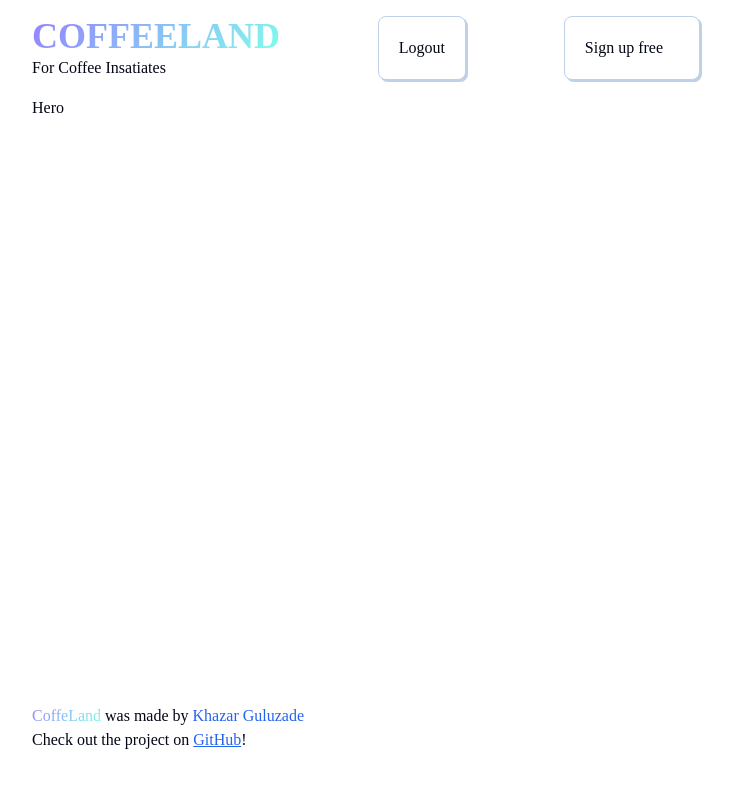
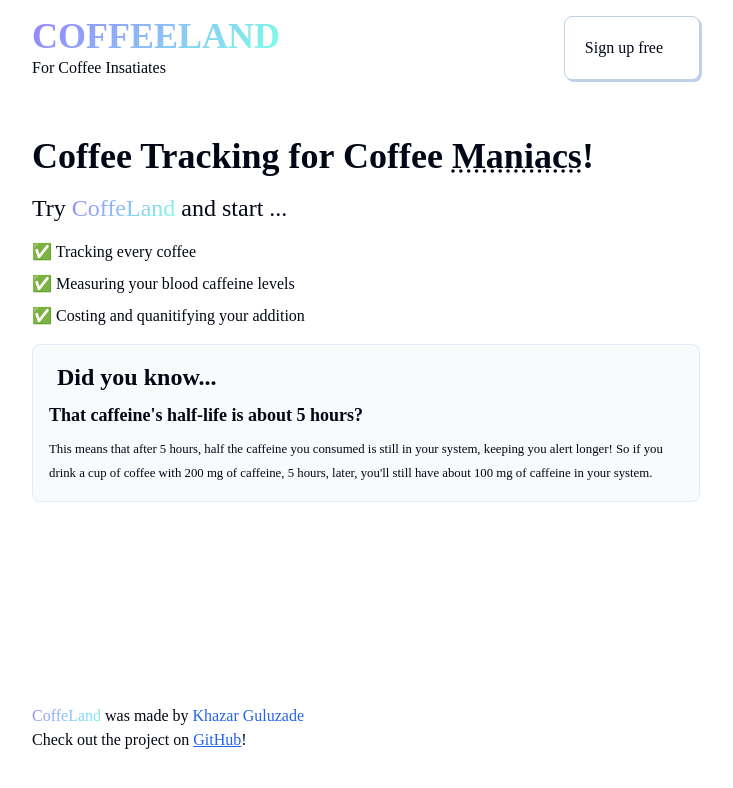
Before and after one commit to khazarglzd/coffee_tracker_app_react_firebase, a React (Vite) app: page / in a window 1280 px wide. Shown: the top 788 px of the page, without its empty margins (274-1007 px from the left). Built offline with nearby package versions, Linux system fonts and the light colour scheme; a web font is replaced by a local one.

Commit message:
creating Hero component

```diff
--- a/src/components/Hero.jsx
+++ b/src/components/Hero.jsx
@@ -1,9 +1,21 @@
-import React from 'react'
-
-const Hero = () => {
+export default function Hero() {
     return (
-        <div>Hero</div>
+        <>
+            <h1>Coffee Tracking for Coffee <abbr title="An enthusiast or devotee">Maniacs</abbr>!</h1>
+            <div className="benefits-list">
+                <h3 className="font-bolder">Try <span className="text-gradient">CoffeLand</span> and start ...</h3>
+                <p>✅ Tracking every coffee</p>
+                <p>✅ Measuring your blood caffeine levels</p>
+                <p>✅ Costing and quanitifying your addition</p>
+            </div>
+            <div className="card info-card">
+                <div>
+                    <i className="fa-solid fa-circle-info"></i>
+                    <h3>Did you know...</h3>
+                </div>
+                <h5>That caffeine&apos;s half-life is about 5 hours?</h5>
+                <p>This means that after 5 hours, half the caffeine you consumed is still in your system, keeping you alert longer! So if you drink a cup of coffee with 200 mg of caffeine, 5 hours, later, you&apos;ll still have about 100 mg of caffeine in your system.</p>
+            </div>
+        </>
     )
 }
-
-export default Hero
--- a/src/components/Layout.jsx
+++ b/src/components/Layout.jsx
@@ -9,10 +9,6 @@
                 <h1 className="text-gradient">COFFEELAND</h1>
                 <p>For Coffee Insatiates</p>
             </div>
-
-            <button>
-                <p>Logout</p>
-            </button>
 
             <button >
                 <p>Sign up free</p>
```
